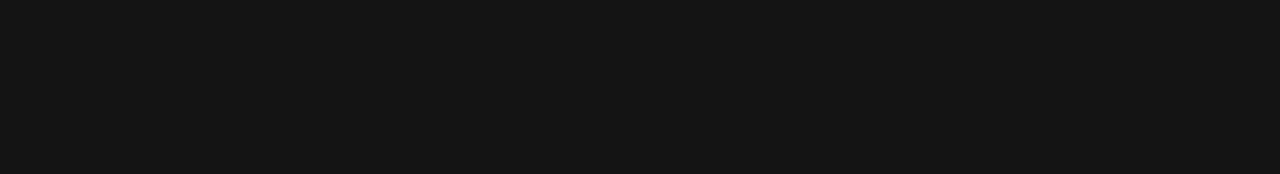
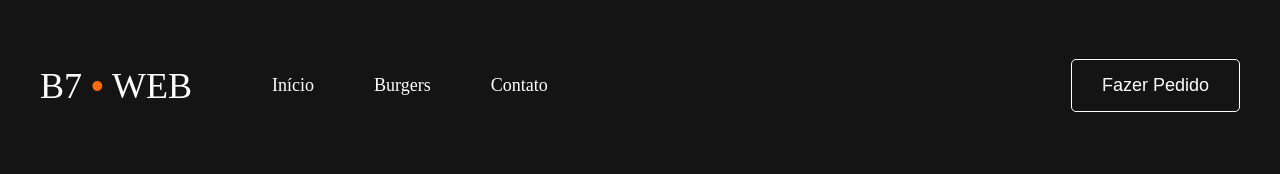
Before and after one commit to LukasGuimaro/B7BURGER, a plain HTML site: page index.html in a window 1280 px wide. Drawn offline with Linux system fonts and the light colour scheme; a web font is replaced by a local one.

Commit message:
Segundo Commit

```diff
--- a/assets/style.css
+++ b/assets/style.css
@@ -18,5 +18,106 @@ body {
 
 /* CONTEINER PARA GRID DE COR */
 .conteiner {
+    width: 100%;
+    margin: auto;
+    max-width: 1200px;
+}
 
+.logo a {
+    text-decoration: none;
+    font-family: 'calistoga';
+    color: white;
+    font-size: 36px;
 }
+
+.logo span {
+    color: #FE6A0F;
+}
+
+/* Header */
+
+header .conteiner {
+    display: flex;
+    align-items: center;
+    padding: 45px 0px;
+    gap: 50px;
+    justify-content: space-between;
+    color: white;
+}
+
+header nav {
+    flex: 1;
+    /* Utilizando Flex: 1 para preencher todo o espaço disponivel */
+    display: flex;
+    justify-content: space-between;
+    align-items: center;
+}
+
+header nav .left {
+    display: flex;
+    flex: 1;
+    color: white;
+}
+
+header ul {
+    display: flex;
+    text-decoration: none;
+}
+
+header ul li {
+    margin: 30px;
+}
+
+header ul a {
+    color: white;
+    text-decoration: none;
+    font-family: 'calistoga';
+}
+
+header ul a:hover {
+    color: grey;
+}
+
+header nav .bot {
+    border-radius: 5px;
+    padding: 15px 30px;
+    display: block;
+    color: white;
+    border: 1px solid white;
+    text-decoration: none;
+}
+
+header nav .bot:hover {
+    color: grey;
+    border-color: grey;
+}
+
+header .menu {
+    display: none;
+    flex: 1;
+}
+
+header .icons {
+    display: flex;
+    width: 32px;
+    height: 32px;
+    flex-direction: column;
+    justify-content: space-between;
+    /* Propriedade de seleção do Cursor */
+    cursor: pointer;
+}
+
+header .icons div {
+    height: 6px;
+    background-color: white;
+}
+
+@media (max-width: 820px) {
+    header nav {
+        display: none;
+    }
+
+    header .menu {
+        display: flex;
+    }
+}
--- a/index.html
+++ b/index.html
@@ -7,6 +7,29 @@
     <title>BURGER</title>
 </head>
 <body>
-
+    <header>
+        <div class="conteiner">
+            <div class="logo">
+                <a href="#">B7 <span>•</span> WEB</a>
+            </div>
+            <nav>
+                <ul class="left">
+                    <li> <a href="">Início</a> </li>
+                    <li> <a href="">Burgers</a> </li>
+                    <li> <a href="">Contato</a> </li>
+                </ul>
+                <div class="right">
+                    <a href="" class="bot">Fazer Pedido</a>
+                </div>
+            </nav>
+            <div class="menu">
+                <div class="icons">
+                    <div></div>
+                    <div></div>
+                    <div></div>
+                </div>
+            </div>
+        </div>
+    </header>
 </body>
 </html>
```
